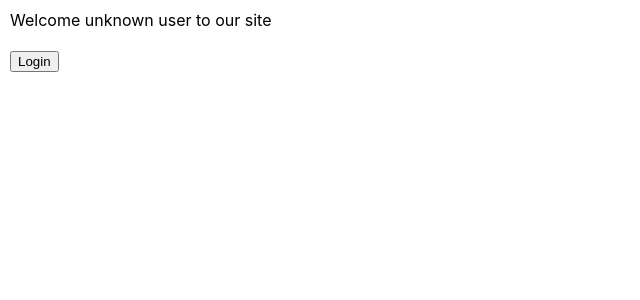
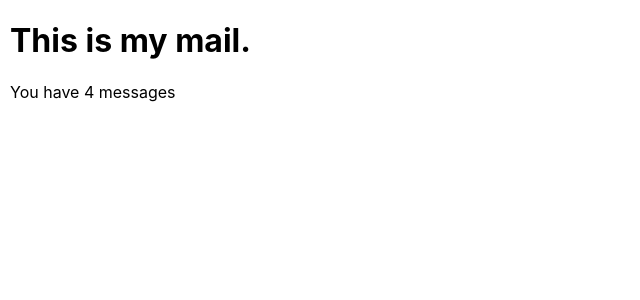
Before and after one commit to aedorado/ns-fe-mar-2021, a React (Create React App) app: page / in a window 1280 px wide. Shown: the top 300 px of the page, without its empty margins (0-640 px from the left). Built offline with nearby package versions, Linux system fonts and the light colour scheme.

Commit message:
Create a mailbox showing how many unread messages the user has?

```diff
--- a/src/App.js
+++ b/src/App.js
@@ -2,60 +2,75 @@ import './App.css';
 import React from 'react';
 
 // 1. Example: Show a user greeting based on whether user is logged in or not
-// 2. Create a mailbox header showing how many unread messages the user has?
+// 2. Create a mailbox showing how many unread messages the user has?
 // 3. Toggle a warning banner upon button click! (component returns null)
 
-function WelcomeLoggedOut(prop) {
+function App(props) {
+  console.log(props);
+  console.log(props.msgList.length === 0)
+
   return (
-    <div>
-      Welcome unknown user to our site
-    </div>
+    <>
+      <h1>This is my mail.</h1>
+      { (props.msgList.length === 0) && <p>You have no messages</p>}
+      { (props.msgList.length > 0) && <p>You have { props.msgList.length } messages</p>}
+    </>
   );
 }
 
-function WelcomeLoggedinUser(prop) {
-  return (
-    <div>
-      Welcome {prop.userName} to our website
-    </div>
-  );
-}
 
-class App extends React.Component {
 
-  constructor(props) {
-    super(props);
-    this.state = {
-      isUserLoggedIn: false
-    }
-  }
+// function WelcomeLoggedOut(prop) {
+//   return (
+//     <div>
+//       Welcome unknown user to our site
+//     </div>
+//   );
+// }
 
-  loginLogoutUser = () => {
-    this.setState((state) => ({
-      isUserLoggedIn: !state.isUserLoggedIn
-    }));
-  }
+// function WelcomeLoggedinUser(prop) {
+//   return (
+//     <div>
+//       Welcome {prop.userName} to our website
+//     </div>
+//   );
+// }
 
-  render() {
-    let name = "Ichhwak";
+// class App extends React.Component {
 
-    if (this.state.isUserLoggedIn) {
-      var userMessage = <WelcomeLoggedinUser userName={name} />
-    } else {
-      var userMessage = <WelcomeLoggedOut />
-    }
+//   constructor(props) {
+//     super(props);
+//     this.state = {
+//       isUserLoggedIn: false
+//     }
+//   }
 
-    return (
-      <div>
-        {userMessage}
-        <br />
-        <button onClick={this.loginLogoutUser}>{ this.state.isUserLoggedIn ? 'Logout' : 'Login' }</button>
-      </div>
+//   loginLogoutUser = () => {
+//     this.setState((state) => ({
+//       isUserLoggedIn: !state.isUserLoggedIn
+//     }));
+//   }
 
-    )
-  }
+//   render() {
+//     let name = "Ichhwak";
 
-}
+//     if (this.state.isUserLoggedIn) {
+//       var userMessage = <WelcomeLoggedinUser userName={name} />
+//     } else {
+//       var userMessage = <WelcomeLoggedOut />
+//     }
+
+//     return (
+//       <div>
+//         {userMessage}
+//         <br />
+//         <button onClick={this.loginLogoutUser}>{ this.state.isUserLoggedIn ? 'Logout' : 'Login' }</button>
+//       </div>
+
+//     )
+//   }
+
+// }
 
 // class App extends React.Component {
 
--- a/src/index.js
+++ b/src/index.js
@@ -3,9 +3,12 @@ import ReactDOM from 'react-dom';
 import './index.css';
 import App from './App';
 
+let msgList = ['Hi Bro', 'How are you', 'Enjoying learning react?', 'Woo hoo'];
+// let msgList = [];
+
 ReactDOM.render(
   <>
-    <App></App>
+    <App msgList={msgList}></App>
   </>,
   document.getElementById('root')
 );
```
